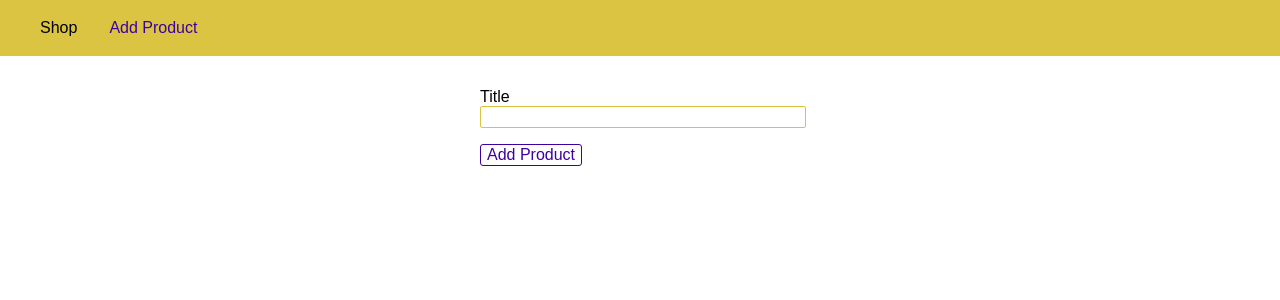
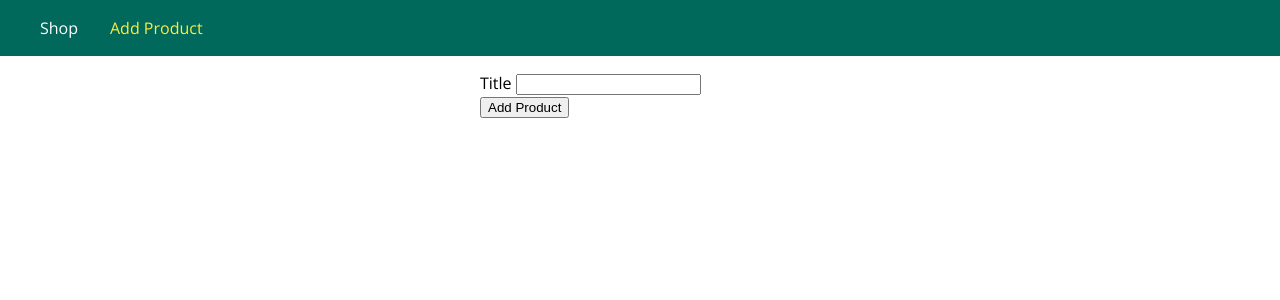
Before and after one commit to jason-website/nodejs-practice, a Node server app: page /admin/add-product in a window 1280 px wide; the page is wider, and only the part inside the window is pictured. Shown: the top 300 px of that part. Run offline with Node 20, Linux system fonts and the light colour scheme.

Commit message:
[6.91] fix: change css style

```diff
--- a/public/css/main.css
+++ b/public/css/main.css
@@ -1,17 +1,24 @@
+@import url('https://fonts.googleapis.com/css?family=Open+Sans:400,700');
+
+* {
+  box-sizing: border-box;
+}
+
 body {
   padding: 0;
   margin: 0;
-    font-family: sans-serif;
+  font-family: 'Open Sans', sans-serif;
 }
 
 main {
   padding: 1rem;
+  margin: auto;
 }
 
 .main-header {
   width: 100%;
   height: 3.5rem;
-    background-color: #dbc441;
+  background-color: #00695c;
   padding: 0 1.5rem;
 }
 
@@ -35,11 +42,67 @@ main {
 
 .main-header__item a {
   text-decoration: none;
-    color: black;
+  color: white;
 }
 
 .main-header__item a:hover,
 .main-header__item a:active,
 .main-header__item a.active {
-    color: #3e00a1;
+  color: #ffeb3b;
 }
+
+.grid {
+  display: flex;
+  flex-wrap: wrap;
+  justify-content: space-around;
+  align-items: stretch;
+}
+
+.card {
+  box-shadow: 0 2px 8px rgba(0, 0, 0, 0.26);
+}
+
+.card__header,
+.card__content {
+  padding: 1rem;
+}
+
+.card__header h1,
+.card__content h1,
+.card__content h2,
+.card__content p {
+  margin: 0;
+}
+
+.card__image {
+  width: 100%;
+}
+
+.card__image img {
+  width: 100%;
+}
+
+.card__actions {
+    padding: 1rem;
+    text-align: center;
+}
+
+.card__actions button,
+.card__actions a {
+    margin: 0 0.25rem;
+}
+
+.btn {
+  font: inherit;
+  border: 1px solid #00695c;
+  color: #00695c;
+  background: white;
+  border-radius: 3px;
+  cursor: pointer;
+}
+
+.btn:hover,
+.btn:active {
+  background-color: #00695c;
+  color: white;
+}
--- a/public/css/product.css
+++ b/public/css/product.css
@@ -4,33 +4,22 @@
     margin: auto;
 }
 
-.form-control {
-    margin: 1rem 0;
+.product-item {
+    width: 20rem;
+    max-width: 95%;
 }
 
-.form-control label,
-.form-control input {
-    display: block;
-    width: 100%;
+.product__title {
+    font-size: 1.2rem;
+    text-align: center;
 }
 
-.form-control input {
-    border: 1px solid #dbc441;
-    font: inherit;
-    border-radius: 2px;
+.product__price {
+    text-align: center;
+    color: #4d4d4d;
+    margin-bottom: 0.5rem;
 }
 
-button {
-    font: inherit;
-    border: 1px solid #3e00a1;
-    color: #3e00a1;
-    background: white;
-    border-radius: 3px;
-    cursor: pointer;
+.product__description {
+    text-align: center;
 }
-
-button:hover,
-button:active {
-    background-color: #3e00a1;
-    color: white;
-}
```
Lines whose indentation alone changed are shown as unchanged.
